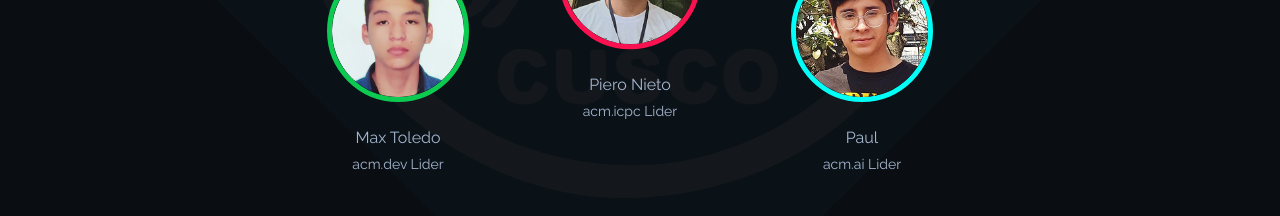
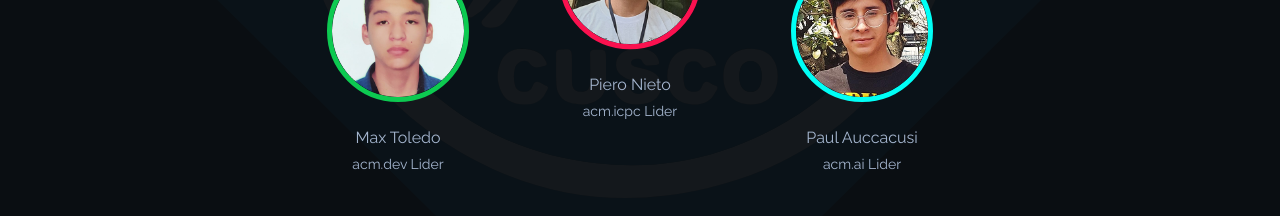
Before and after one commit to ACM-Chapter-Cusco/kratos, a Next.js app: page / in a window 1280 px wide. Shown: the part 4440-4656 px from the top of the page. Built offline with nearby package versions, Linux system fonts and the light colour scheme.

Commit message:
changing name of acm.ai leader

```diff
--- a/src/app/components/Leaders/index.jsx
+++ b/src/app/components/Leaders/index.jsx
@@ -227,7 +227,7 @@ const Leaders = () => {
                 />
               </div>
               <div className="text-white-blue font-Raleway flex flex-col items-center space-y-[0.31rem]">
-                <p className="text-p-sm text-center">Paul</p>
+                <p className="text-p-sm text-center">Paul Auccacusi</p>
                 <p className="text-p-xs">acm.ai Lider</p>
               </div>
             </motion.div>
@@ -392,7 +392,7 @@ const Leaders = () => {
                 />
               </div>
               <div className="text-white-blue font-Raleway flex flex-col items-center space-y-[0.31rem]">
-                <p className="text-p-sm">Paul</p>
+                <p className="text-p-sm">Paul Auccacusi</p>
                 <p className="text-p-xs">acm.ai Lider</p>
               </div>
             </motion.div>
```
